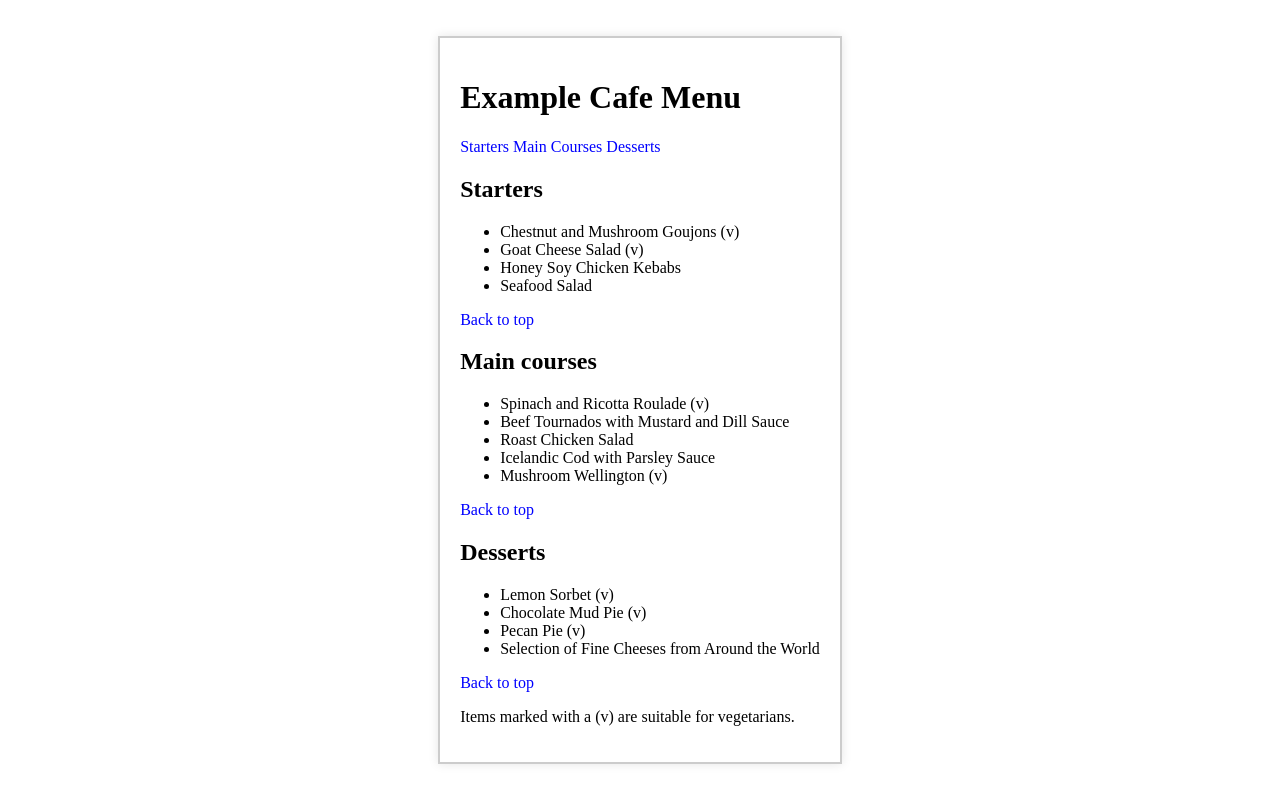
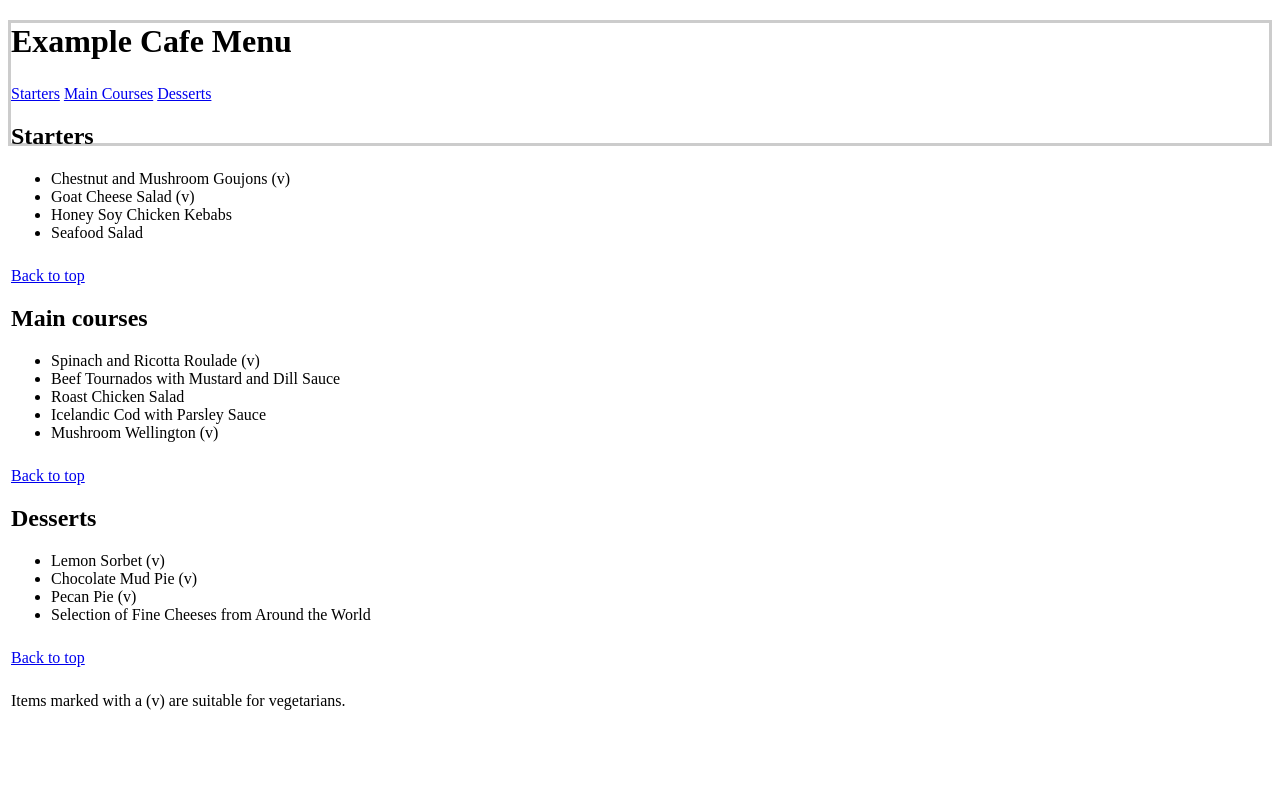
Before and after one commit to ngocquynh25102k7-debug/non, a plain HTML site: page index.html in a window 1280 px wide. Drawn offline with Linux system fonts and the light colour scheme.

Commit message:
index.html

```diff
--- a/index.html
+++ b/index.html
@@ -6,31 +6,21 @@
 </head>
 <style>
    body {
-     font-family: Times New Roman, sans-serif;
+     font-family: Times New Roman;
       background-color: #fff;
-      display: flex;
-      justify-content: center;
-      align-items: center;
-      min-height: 100vh;
-      margin: 0;
+      border : 3px solid #ccc;
+      height: 120px;
+       width: 340 px;
+      margin-top: 20px;
+    h1 {
+        margin-top: 0;
+        margin-bottom: 25x;
     }
-    .menu {
-      border: 2px solid #ccc;
-      padding: 20px;
-      max-width: 600px;
-      background: #fff;
-      box-shadow: 0 0 10px rgba(0,0,0,0.1);
-    }
-    h1, h2 {
-      text-align: left;
-    }
-    a {
-      color: blue;
-      text-decoration: none;
-    }
-    a:hover {
-      text-decoration: underline;
-    }
+     p {
+         margin-top: 25px;
+        margin-bottom: 20px;
+     }
+   }
      </style>
 </head>
 <body id="top">
```
